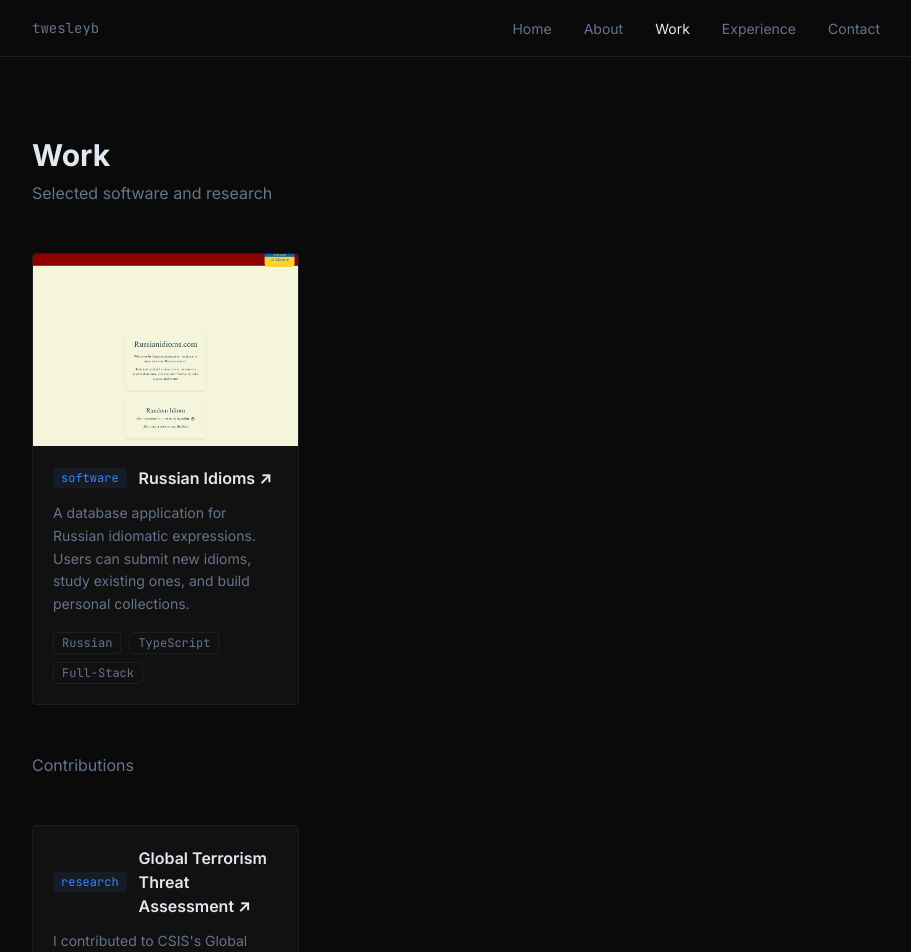
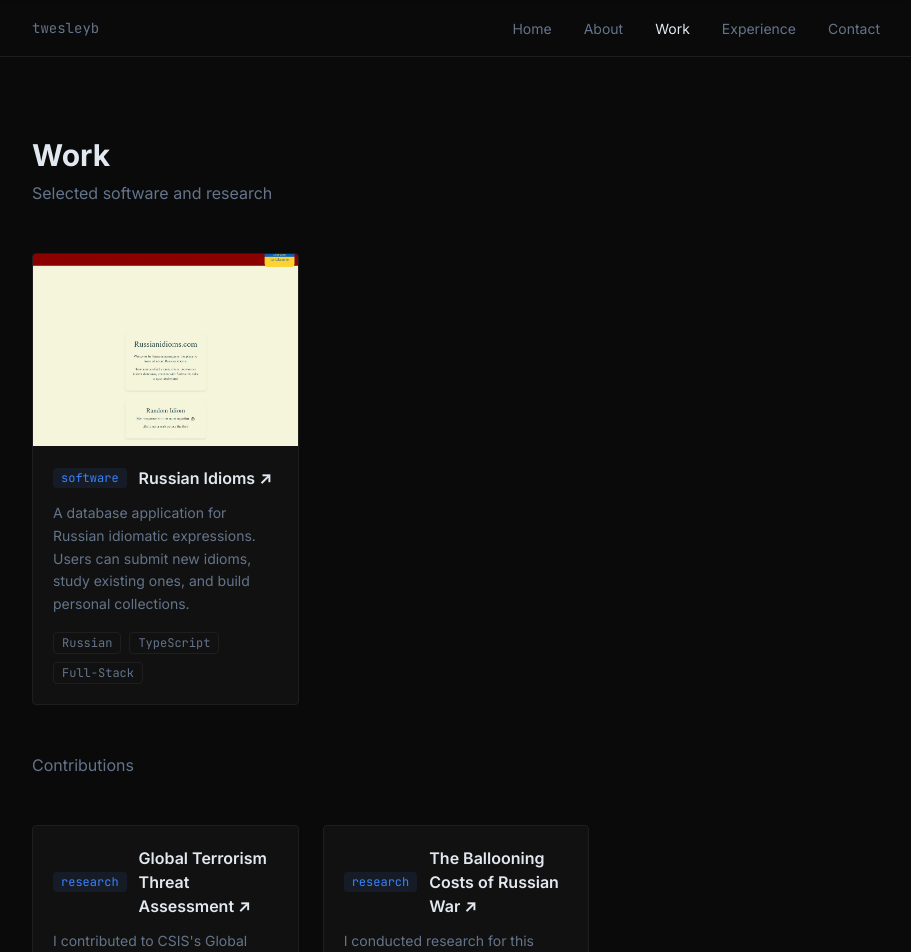
Before and after one commit to thomaswesleyb/thomaswesleyb.github.io, a React (Vite) app: page /work in a window 1280 px wide. Shown: the top 952 px of the page, without its empty margins (184-1095 px from the left). Built offline with nearby package versions, Linux system fonts and the light colour scheme.

Commit message:
Added Ballooning Cost of Russian War Contribution

```diff
--- a/src/pages/Work.tsx
+++ b/src/pages/Work.tsx
@@ -37,7 +37,13 @@ export default function Work() {
             tags={['Terrorism', 'Research', 'OSINT']}
             href="https://www.csis.org/analysis/global-terrorism-threat-assessment-2026"
           />
-
+          <WorkCard
+            type="research"
+            title="The Ballooning Costs of Russian War"
+            description="I conducted research for this CSIS brief, featured in NYT and CNN"
+            tags={['Russia', 'Research', 'OSINT']}
+            href="https://www.csis.org/analysis/russian-blood-and-treasure-ballooning-costs-putins-war"
+          />
         </div>
 
       </section>
```
